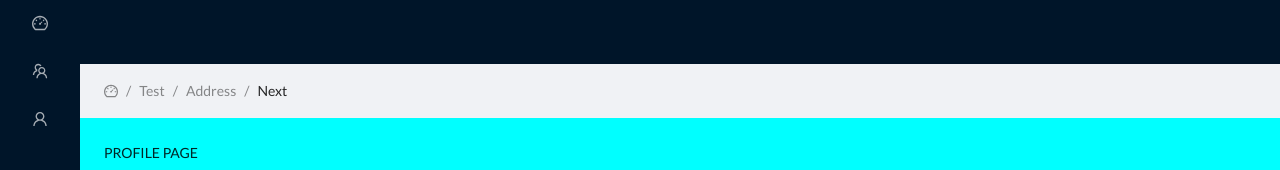
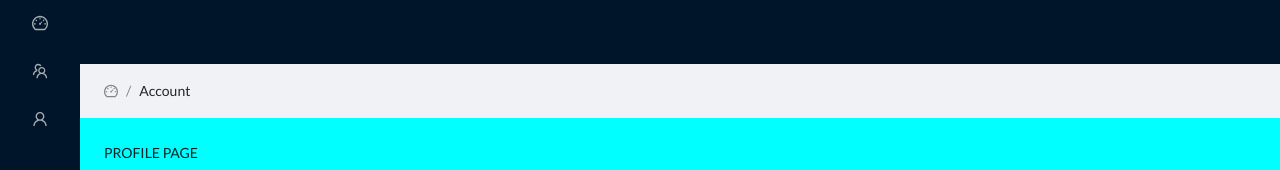
Before and after one commit to qaiserlab/antdmin, a Next.js app: page /account in a window 1280 px wide. Shown: the top 170 px of the page. Built offline with nearby package versions, Linux system fonts and the light colour scheme.

Commit message:
fix: put pathname on breadcrumb

```diff
--- a/layouts/AppLayout/index.tsx
+++ b/layouts/AppLayout/index.tsx
@@ -1,16 +1,10 @@
-import { useState, ReactChildren } from 'react';
-import { Layout, Menu, Breadcrumb } from 'antd';
-import {
-  DashboardOutlined,
-  DesktopOutlined,
-  PieChartOutlined,
-  FileOutlined,
-  TeamOutlined,
-  UserOutlined,
-} from '@ant-design/icons';
+import { useState } from 'react';
+import { useRouter } from 'next/router';
+
+import { Layout } from 'antd';
+import { DashboardOutlined } from '@ant-design/icons';
 
 const { Header, Content, Footer, Sider } = Layout;
-const { SubMenu } = Menu;
 
 import style from './style.module.scss';
 
@@ -20,13 +14,13 @@ import RootLayout from '@layouts/RootLayout';
 import SideMenu from '@views/SideMenu';
 
 export default function AppLayout({ children }: any) {
-  const [collapsed, setCollapsed] = useState(true);
-  const [url, setUrl] = useState('/test/address/next');
+  const router = useRouter();
+  const [isCollapsed, setIsCollapsed] = useState(true);
 
   return (
     <RootLayout>
       <Layout id={style.root}>
-        <Sider collapsible collapsed={collapsed} onCollapse={() => setCollapsed(!collapsed)}>
+        <Sider collapsible collapsed={isCollapsed} onCollapse={() => setIsCollapsed(!isCollapsed)}>
           <SideMenu />
         </Sider>
 
@@ -35,7 +29,7 @@ export default function AppLayout({ children }: any) {
 
           <Content id={style.content}>
             <header>
-              <UrlBreadcrumb url={url} icon={<DashboardOutlined />} />
+              <UrlBreadcrumb url={router.pathname} icon={<DashboardOutlined />} />
             </header>
             <section>
               {children}
```
